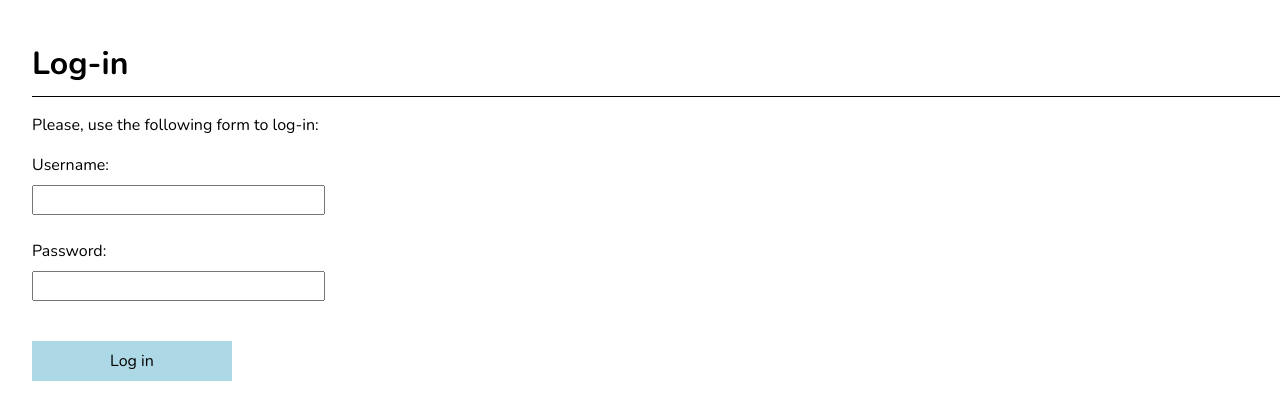
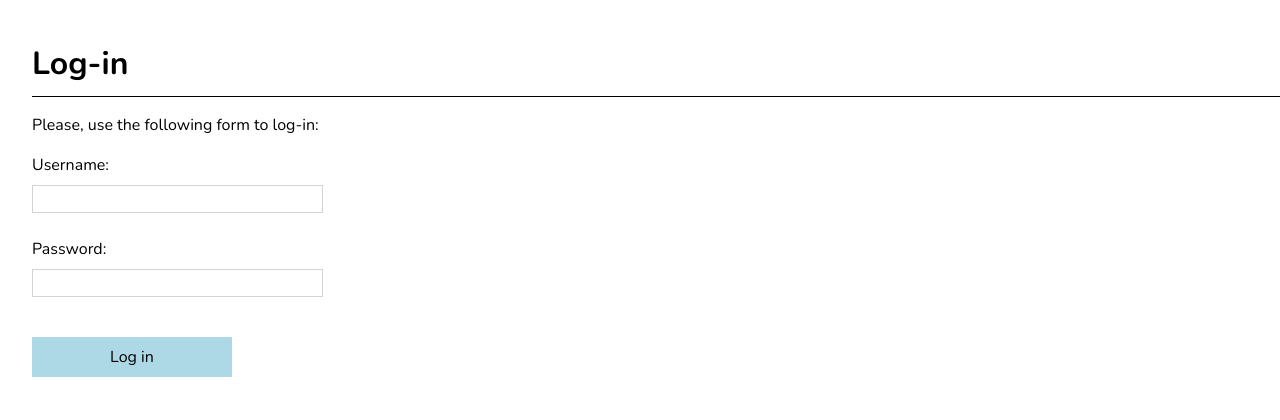
Before and after one commit to coderustle/django-social-website, a Django app: page /account/login/ in a window 1280 px wide. Shown: the part 80-500 px from the top of the page. Run offline with Django 4.2, Linux system fonts and the light colour scheme.

Commit message:
Update login form style

```diff
--- a/account/static/css/base.css
+++ b/account/static/css/base.css
@@ -3,7 +3,9 @@
 /*
   1. Use a more-intuitive box-sizing model.
 */
-*, *::before, *::after {
+*,
+*::before,
+*::after {
     box-sizing: border-box;
 }
 
@@ -27,7 +29,11 @@ body {
 /*
   5. Improve media defaults
 */
-img, picture, video, canvas, svg {
+img,
+picture,
+video,
+canvas,
+svg {
     display: block;
     max-width: 100%;
 }
@@ -35,14 +41,23 @@ img, picture, video, canvas, svg {
 /*
   6. Remove built-in form typography styles
 */
-input, button, textarea, select {
+input,
+button,
+textarea,
+select {
     font: inherit;
 }
 
 /*
   7. Avoid text overflows
 */
-p, h1, h2, h3, h4, h5, h6 {
+p,
+h1,
+h2,
+h3,
+h4,
+h5,
+h6 {
     overflow-wrap: break-word;
 }
 
@@ -129,6 +144,7 @@ body {
 .login-page form input {
     width: 100%;
     margin: 0.5rem 0;
+    border: 0.5px solid lightgray;
 }
 
 .login-page input[type="submit"] {
```
